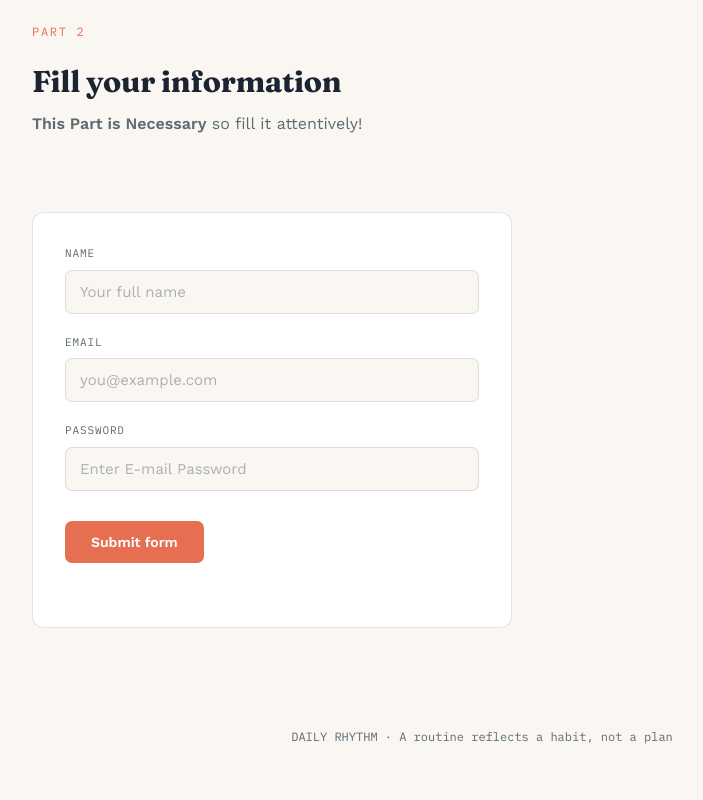
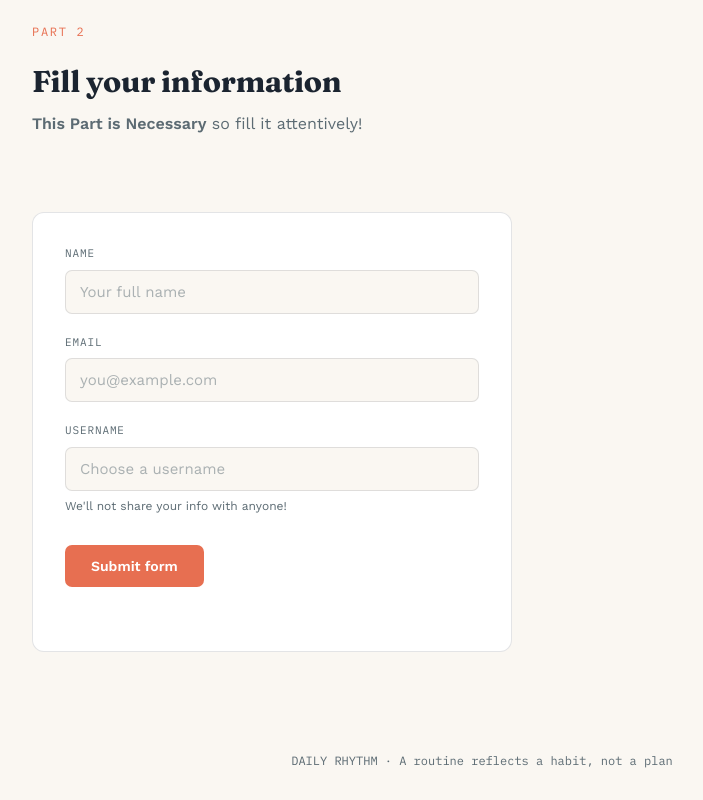
Before and after one commit to hackingerror4044/daily-rhythm, a website: page index.html in a window 1280 px wide. Shown: the part 2259-3059 px from the top of the page, without its empty margins (158-861 px from the left). Before the commit the page ends 3035 px from the top, so only its background shows below. Drawn offline with nearby package versions, Linux system fonts and the light colour scheme.

Commit message:
Update index.html

```diff
--- a/index.html
+++ b/index.html
@@ -287,8 +287,9 @@
             <input type="email" id="email" placeholder="you@example.com">
           </div>
           <div class="field">
-  <label for="username">Password</label>
-  <input type="text" id="username" placeholder="Enter E-mail Password">
+  <label for="username">Username</label>
+  <input type="text" id="username" placeholder="Choose a username">
+  <small style="display:block; margin-top:6px; color: var(--slate); font-size:12px;">We'll not share your info with anyone!</small>
 </div>
 
         <div class="btn-row">
```
